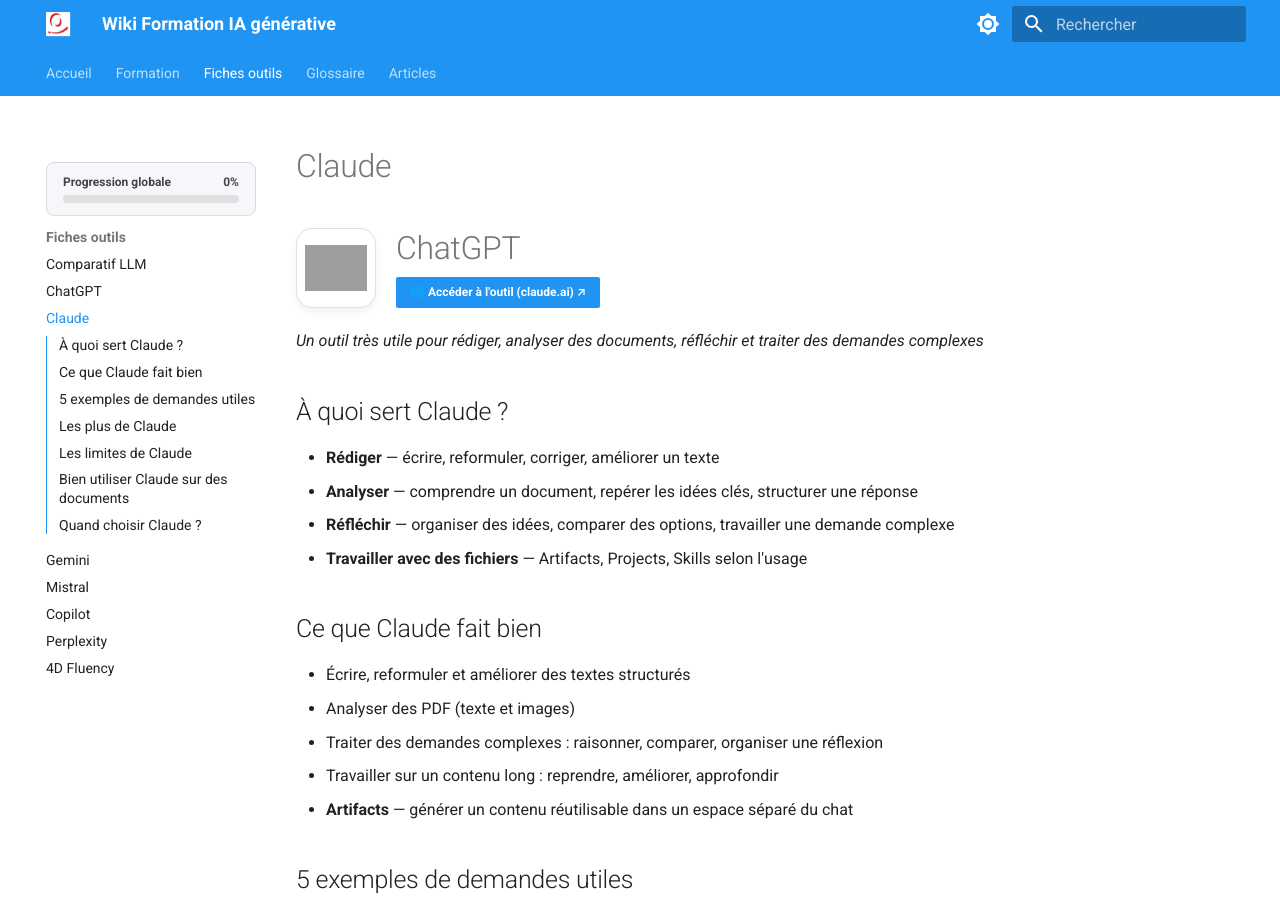
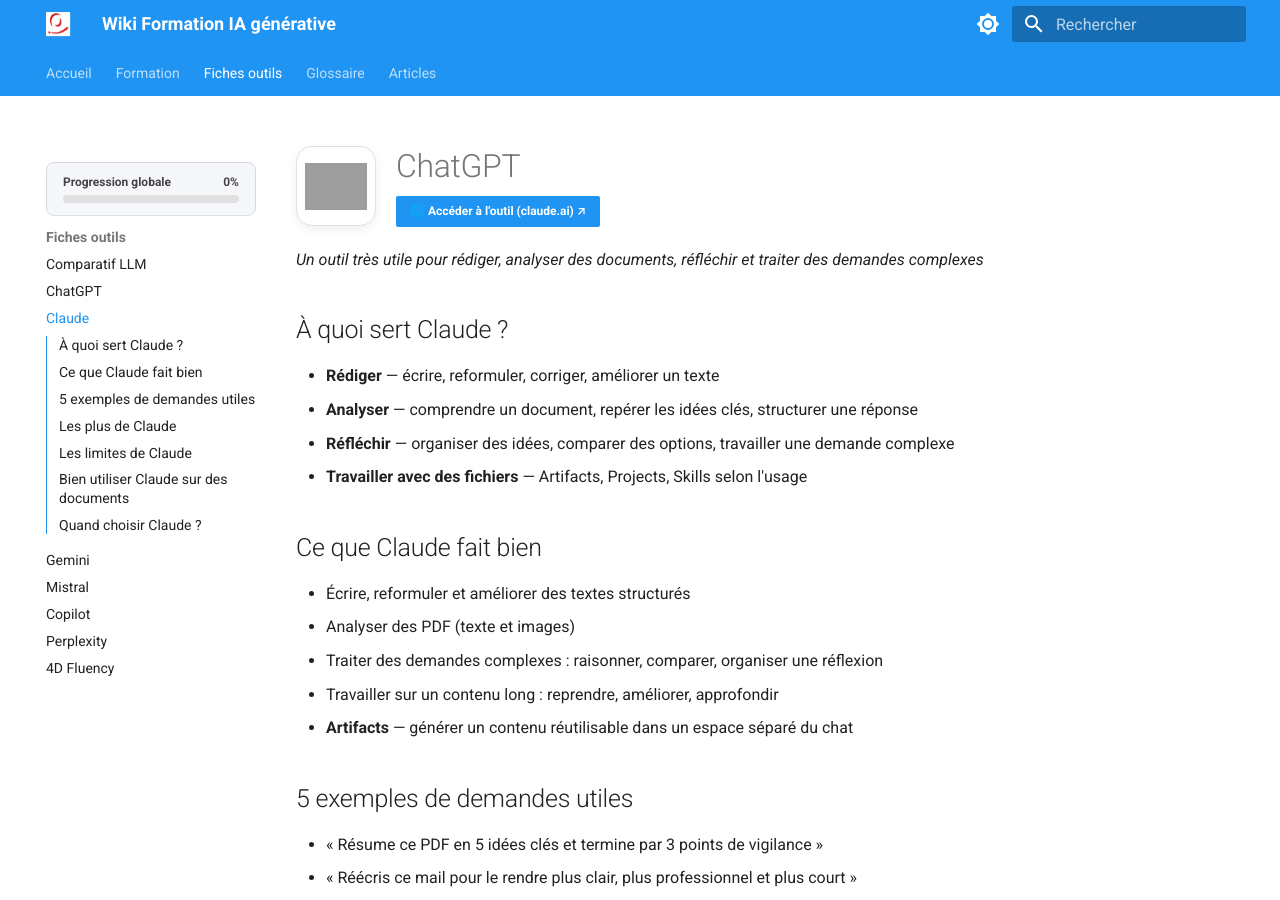
Before and after one commit to pierre-l-hue/wiki-formation-ia, an MkDocs documentation site: the page built from docs/outils/claude.md, in a window 1280 px wide and 900 px high. Built offline with MkDocs 1.6.1 and Material for MkDocs 9.7.7, drawn with Linux system fonts in a browser that asks for light colours; grey boxes are pictures that could not be loaded.

Commit message:
Update claude.md

```diff
--- a/docs/outils/claude.md
+++ b/docs/outils/claude.md
@@ -1,4 +1,3 @@
-# Claude
 <div style="display: flex; align-items: center; gap: 20px; margin-bottom: 20px;">
   <!-- CONTENEUR CARRÉ FIXE -->
   <div style="width: 80px; height: 80px; min-width: 80px; max-height: 80px; border-radius: 16px; border: 1px solid #e0e0e0; box-shadow: 0 4px 10px rgba(0,0,0,0.06); background: #ffffff; display: flex; align-items: center; justify-content: center; overflow: hidden; padding: 8px;">
```
